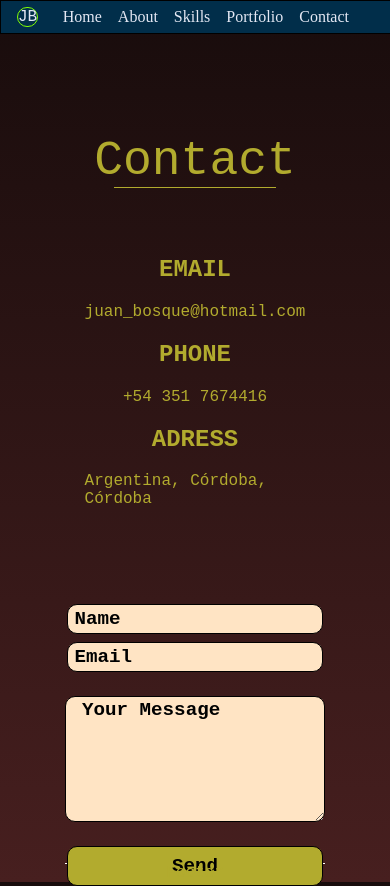
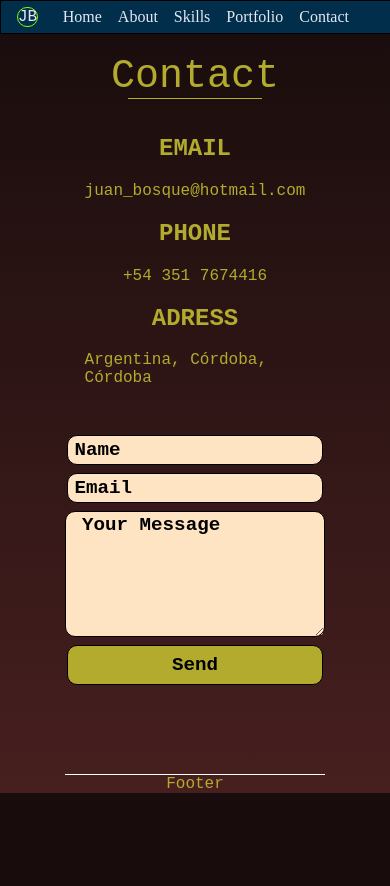
Before and after one commit to bosque-juan/portfolioreact, a React (Create React App) app: page / in a window 390 px wide. After the commit the page ends 844 px from the top, so only its background shows below. Built offline with nearby package versions, Linux system fonts and the light colour scheme.

Commit message:
contact responsive

```diff
--- a/src/presentational/Contact.module.css
+++ b/src/presentational/Contact.module.css
@@ -70,7 +70,6 @@ input {
   border-radius: 10px;
   padding: 0.4rem;
   background-color: bisque;
-
   border: black 1px solid;
 }
 .dataInput {
@@ -105,14 +104,18 @@ input {
   .headContact {
     width: 100%;
   }
+  .mainContact {
+    padding-top: 2rem;
+    font-size: 2.5rem;
+  }
   .containerContact {
     display: flex;
     flex-direction: column;
     justify-content: start;
-    gap: 6rem;
+
   }
   .data {
-    margin-top: 3rem;
+    margin-top: 1rem;
     justify-items: center;
     padding-left: 0rem;
   }
@@ -126,4 +129,7 @@ input {
   .button {
     width: 16rem;
   }
+  .form{
+    gap:0.5rem;
+  }
 }
```
